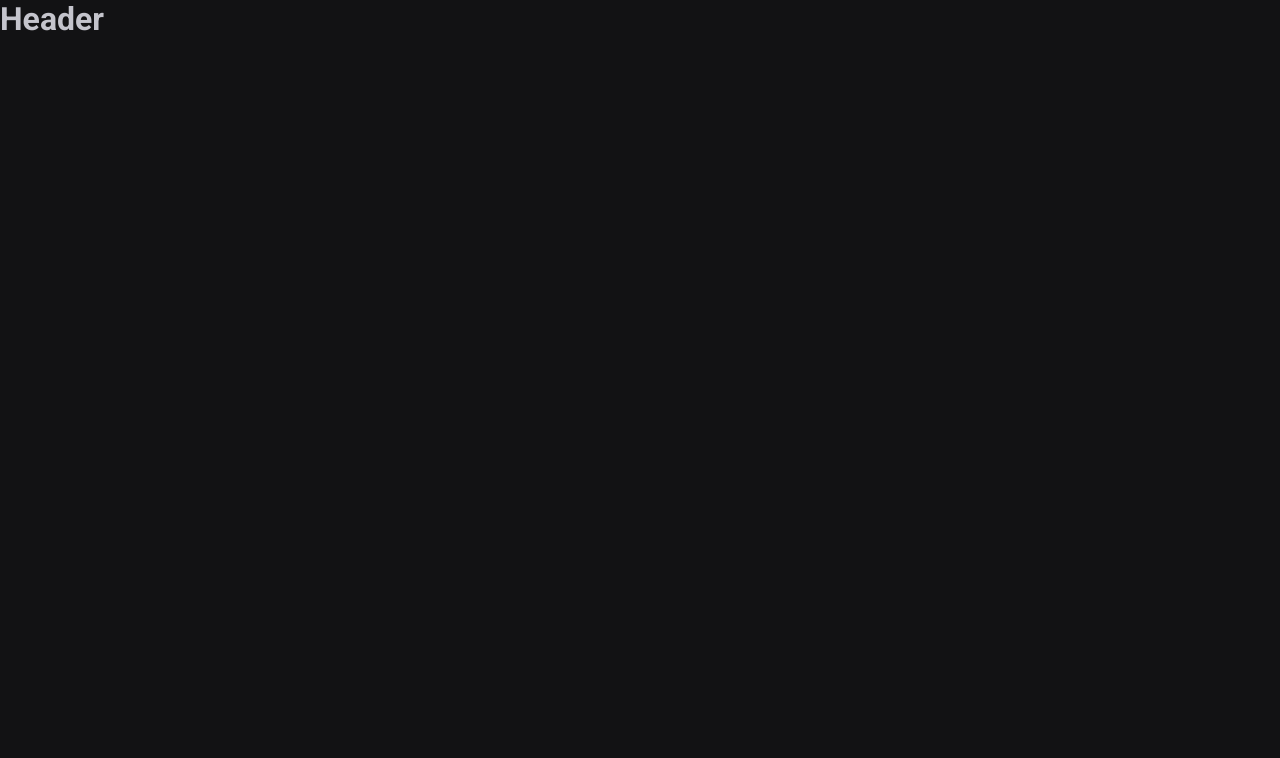
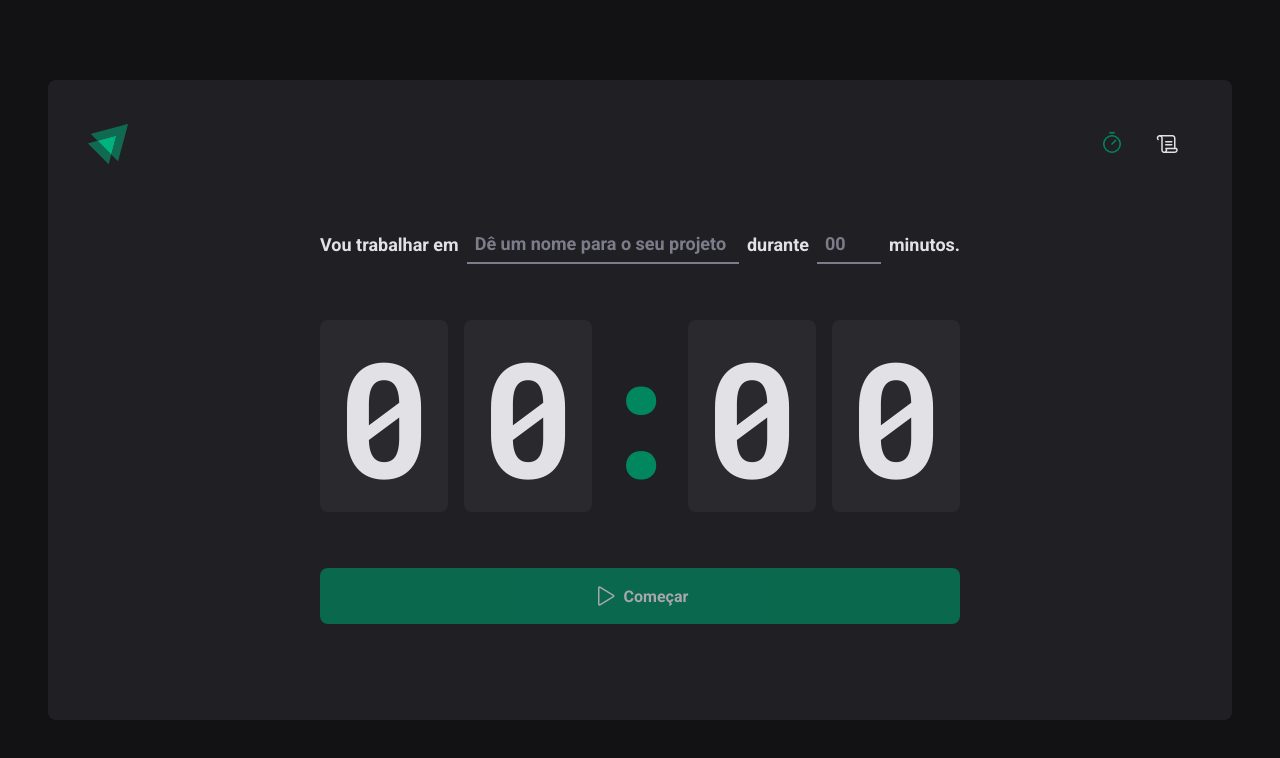
Before and after one commit to DavidAugustoo/treinoreact, a React (Vite) app in the folder Projeto 2/02-ignite-timer/: page / in a window 1280 px wide. Shown: the top 758 px of the page. Built offline with nearby package versions, Linux system fonts and the light colour scheme.

Commit message:
Estilização da página Home - Projeto Timer

```diff
--- a/Projeto 2/02-ignite-timer/package.json
+++ b/Projeto 2/02-ignite-timer/package.json
@@ -9,6 +9,7 @@
     "lint": "eslint src --ext .ts,.tsx --fix"
   },
   "dependencies": {
+    "phosphor-react": "^1.4.1",
     "react": "^18.0.0",
     "react-dom": "^18.0.0",
     "react-router-dom": "^6.3.0",
--- a/Projeto 2/02-ignite-timer/src/Router.tsx
+++ b/Projeto 2/02-ignite-timer/src/Router.tsx
@@ -1,5 +1,5 @@
 import { Routes, Route } from 'react-router-dom'
-import { Home } from './pages/Home'
+import { Home } from './pages/Home/Home'
 import { History } from './pages/History'
 import { DefaultLayout } from './layouts/DefaultLayout'
 
--- a/Projeto 2/02-ignite-timer/src/components/Header.tsx
+++ /dev/null
@@ -1,3 +0,0 @@
-export function Header() {
-  return <h1>Header</h1>
-}
--- /dev/null
+++ b/Projeto 2/02-ignite-timer/src/components/Header/index.tsx
@@ -0,0 +1,21 @@
+import { HeaderContainer } from './styles'
+import { Timer, Scroll } from 'phosphor-react'
+
+import logoIgnite from '../../assets/logo-ignite.svg'
+import { NavLink } from 'react-router-dom'
+
+export function Header() {
+  return (
+    <HeaderContainer>
+      <img src={logoIgnite} alt="" />
+      <nav>
+        <NavLink to="/" title="Timer">
+          <Timer size={24} />
+        </NavLink>
+        <NavLink to="/history" title="Histórico">
+          <Scroll size={24} />
+        </NavLink>
+      </nav>
+    </HeaderContainer>
+  )
+}
--- /dev/null
+++ b/Projeto 2/02-ignite-timer/src/components/Header/styles.ts
@@ -0,0 +1,34 @@
+import styled from 'styled-components'
+
+export const HeaderContainer = styled.header`
+  display: flex;
+  align-items: center;
+  justify-content: space-between;
+
+  nav {
+    display: flex;
+    gap: 0.5rem;
+
+    a {
+      width: 3rem;
+      height: 3rem;
+
+      display: flex;
+      justify-content: center;
+      align-items: center;
+
+      color: ${(props) => props.theme['gray-100']};
+
+      border-top: 3px solid transparent;
+      border-bottom: 3px solid transparent;
+
+      &:hover {
+        border-bottom: 3px solid ${(props) => props.theme['green-500']};
+      }
+
+      &.active {
+        color: ${(props) => props.theme['green-500']};
+      }
+    }
+  }
+`
--- a/Projeto 2/02-ignite-timer/src/layouts/DefaultLayout.tsx
+++ /dev/null
@@ -1,9 +0,0 @@
-import { Header } from '../components/Header'
-
-export function DefaultLayout() {
-  return (
-    <>
-      <Header />
-    </>
-  )
-}
--- /dev/null
+++ b/Projeto 2/02-ignite-timer/src/layouts/DefaultLayout/index.tsx
@@ -0,0 +1,12 @@
+import { Outlet } from 'react-router-dom'
+import { Header } from '../../components/Header'
+import { LayoutContainer } from './styles'
+
+export function DefaultLayout() {
+  return (
+    <LayoutContainer>
+      <Header />
+      <Outlet />
+    </LayoutContainer>
+  )
+}
--- /dev/null
+++ b/Projeto 2/02-ignite-timer/src/layouts/DefaultLayout/styles.ts
@@ -0,0 +1,14 @@
+import styled from 'styled-components'
+
+export const LayoutContainer = styled.div`
+  max-width: 74rem;
+  height: calc(100vh - 10rem);
+  margin: 5rem auto;
+  padding: 2.5rem;
+
+  background-color: ${(props) => props.theme['gray-800']};
+  border-radius: 8px;
+
+  display: flex;
+  flex-direction: column;
+`
--- a/Projeto 2/02-ignite-timer/src/pages/Home.tsx
+++ /dev/null
@@ -1,7 +0,0 @@
-export function Home() {
-  return (
-    <>
-      <h1>Home</h1>
-    </>
-  )
-}
--- /dev/null
+++ b/Projeto 2/02-ignite-timer/src/pages/Home/Home.tsx
@@ -0,0 +1,57 @@
+import { Play } from 'phosphor-react'
+import {
+  FormContainer,
+  HomeContainer,
+  CountdownContainer,
+  Separator,
+  StartCountdownButton,
+  TaskInput,
+  MinutesAmountInput,
+} from './styles'
+
+export function Home() {
+  return (
+    <HomeContainer>
+      <form action="">
+        <FormContainer>
+          <label htmlFor="task">Vou trabalhar em </label>
+          <TaskInput
+            id="task"
+            list="task-suggestions"
+            placeholder="Dê um nome para o seu projeto"
+          />
+
+          <datalist id="task-suggestions">
+            <option value="Projeto 1"></option>
+            <option value="Projeto 1"></option>
+            <option value="banana 1"></option>
+          </datalist>
+
+          <label htmlFor="minutesAmount">durante</label>
+          <MinutesAmountInput
+            id="minutesAmount"
+            type="number"
+            placeholder="00"
+            step={5}
+            min={5}
+            max={60}
+          />
+
+          <span>minutos.</span>
+        </FormContainer>
+
+        <CountdownContainer>
+          <span>0</span>
+          <span>0</span>
+          <Separator>:</Separator>
+          <span>0</span>
+          <span>0</span>
+        </CountdownContainer>
+
+        <StartCountdownButton disabled type="submit">
+          <Play size={24} /> Começar
+        </StartCountdownButton>
+      </form>
+    </HomeContainer>
+  )
+}
--- /dev/null
+++ b/Projeto 2/02-ignite-timer/src/pages/Home/styles.ts
@@ -0,0 +1,119 @@
+import styled from 'styled-components'
+
+export const HomeContainer = styled.main`
+  flex: 1;
+  display: flex;
+  flex-direction: column;
+  align-items: center;
+  justify-content: center;
+
+  form {
+    display: flex;
+    flex-direction: column;
+    align-items: center;
+    gap: 3.5rem;
+  }
+`
+
+export const FormContainer = styled.div`
+  width: 100%;
+  font-size: 1.125rem;
+  font-weight: bold;
+  flex-wrap: wrap;
+
+  display: flex;
+  align-items: center;
+  justify-content: center;
+  gap: 0.5rem;
+
+  color: ${(props) => props.theme['gray-100']};
+`
+
+const BaseInput = styled.input`
+  background: transparent;
+  height: 2.5rem;
+
+  border: 0;
+  border-bottom: 2px solid ${(props) => props.theme['gray-500']};
+
+  font-weight: bold;
+  font-size: 1.125rem;
+  padding: 0 0.5rem;
+
+  color: ${(props) => props.theme['gray-100']};
+
+  &:focus {
+    box-shadow: none;
+    border-color: ${(props) => props.theme['green-500']};
+  }
+
+  &::placeholder {
+    color: ${(props) => props.theme['gray-500']};
+  }
+`
+
+export const TaskInput = styled(BaseInput)`
+  flex: 1;
+
+  &::-webkit-calendar-picker-indicator {
+    display: none !important;
+  }
+`
+
+export const MinutesAmountInput = styled(BaseInput)`
+  width: 4rem;
+`
+
+export const CountdownContainer = styled.div`
+  font-family: 'Roboto Mono', monospace;
+  font-size: 10rem;
+  line-height: 8rem;
+
+  display: flex;
+  gap: 1rem;
+
+  color: ${(props) => props.theme['gray-100']};
+
+  span {
+    background: ${(props) => props.theme['gray-700']};
+    padding: 2rem 1rem;
+    border-radius: 8px;
+  }
+`
+export const Separator = styled.div`
+  width: 4rem;
+  padding: 2rem 0;
+
+  display: flex;
+  justify-content: center;
+  overflow: hidden;
+
+  color: ${(props) => props.theme['green-500']};
+`
+
+export const StartCountdownButton = styled.button`
+  width: 100%;
+  padding: 1rem;
+  border: 0;
+  border-radius: 8px;
+
+  display: flex;
+  align-items: center;
+  justify-content: center;
+  gap: 0.5rem;
+
+  font-weight: bold;
+
+  background: ${(props) => props.theme['green-500']};
+  color: ${(props) => props.theme['gray-100']};
+  cursor: pointer;
+
+  &:disabled {
+    opacity: 0.7;
+    cursor: not-allowed;
+  }
+
+  &:not(:disabled):hover {
+    background: ${(props) => props.theme['green-700']};
+  }
+`
--- a/Projeto 2/02-ignite-timer/src/styles/global.ts
+++ b/Projeto 2/02-ignite-timer/src/styles/global.ts
@@ -15,6 +15,7 @@
   body {
     background: ${(props) => props.theme['gray-900']};
     color: ${(props) => props.theme['gray-300']};
+    -webkit-font-smoothing: antialiased
   }
 
   body, input, textarea, button {
```
Also changed, not shown: Projeto 2/02-ignite-timer/src/assets/logo-ignite.svg (added), 1 other file (tests, documents, lock files or other folders).
